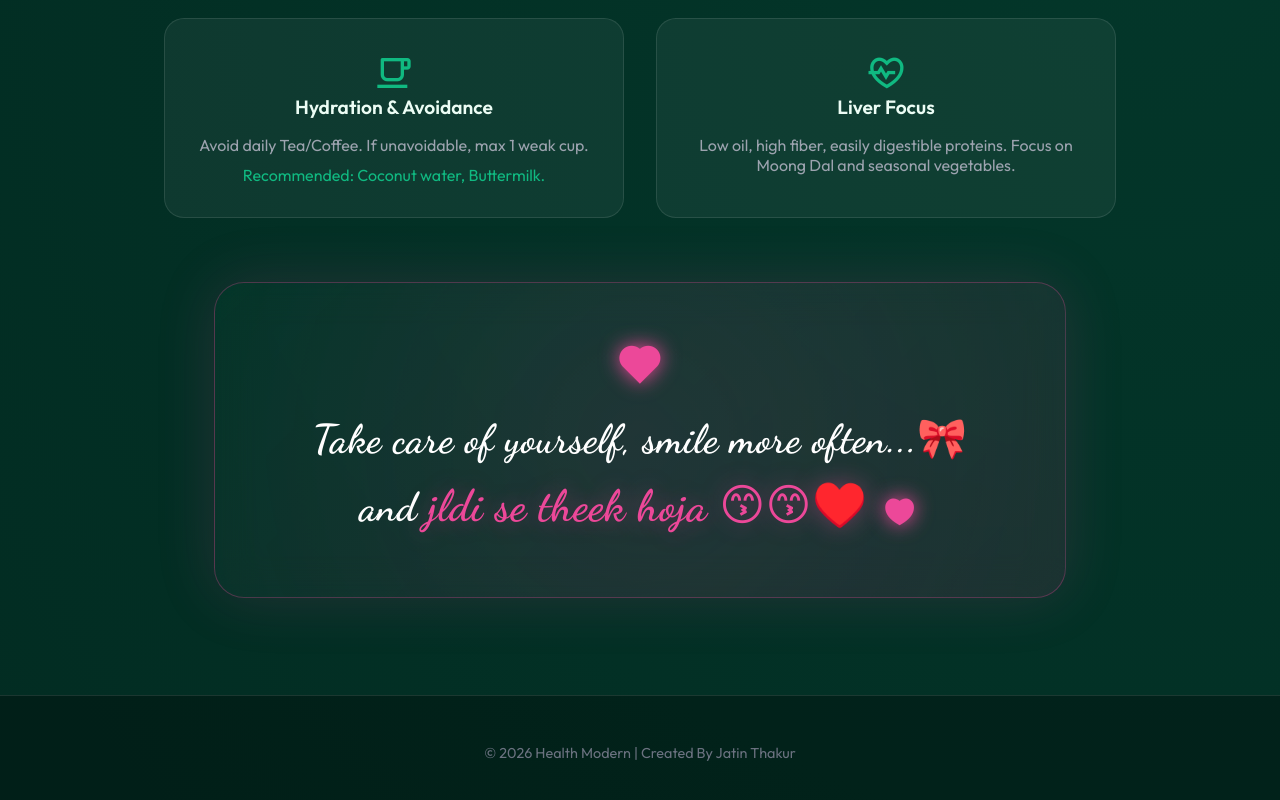
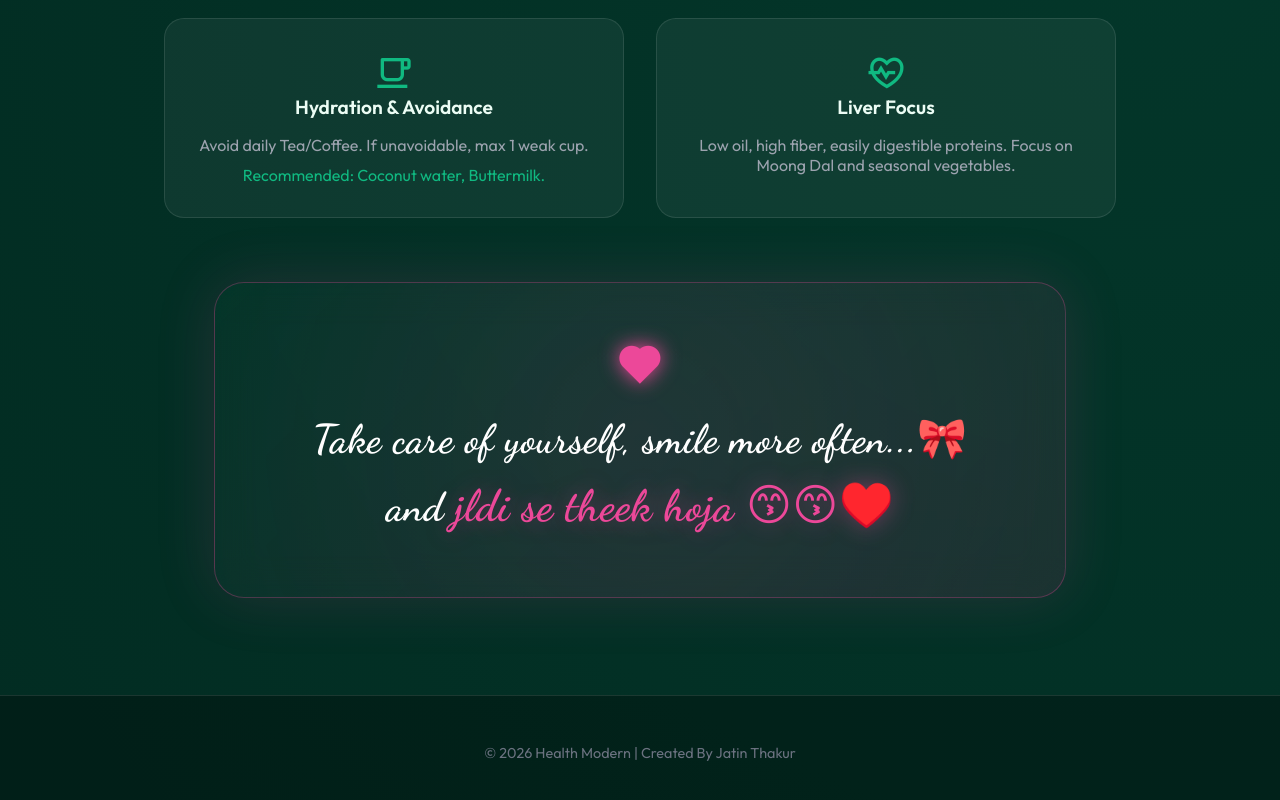
Before and after one commit to bestdem077/Liver-Recovery-Diet, a plain HTML site: page index.html in a window 1280 px wide. Shown: the part 3523-4323 px from the top of the page. Drawn offline with nearby package versions, Linux system fonts and the light colour scheme.

Commit message:
Remove heart icon from message section

```diff
--- a/index.html
+++ b/index.html
@@ -544,7 +544,7 @@
                 <p class="message-text">
                     Take care of yourself, smile more often...🎀 <br>
                     and <span class="message-highlight">jldi se theek hoja 😙😙♥️</span>
-                    <i class="ri-heart-3-fill beating-heart" style="font-size: 0.8em; margin:0 5px;"></i>
+
                 </p>
 
             </div>
```
